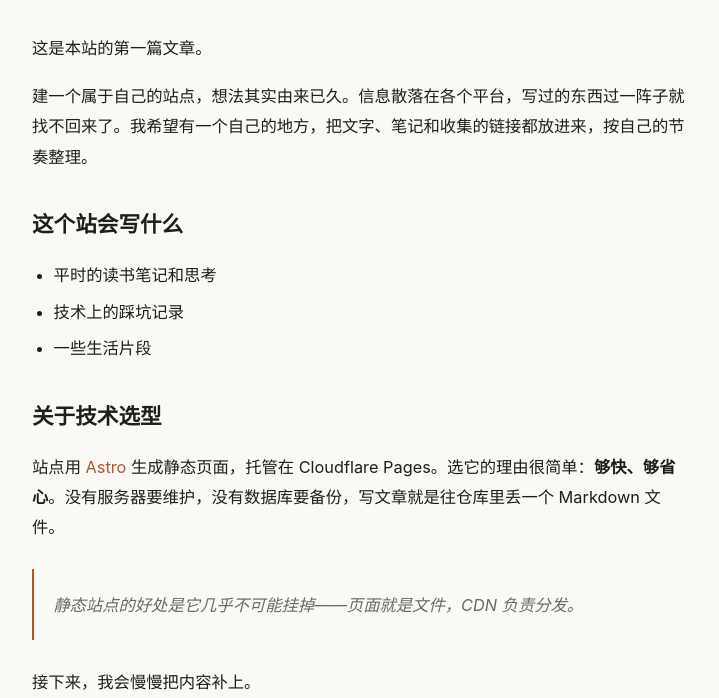
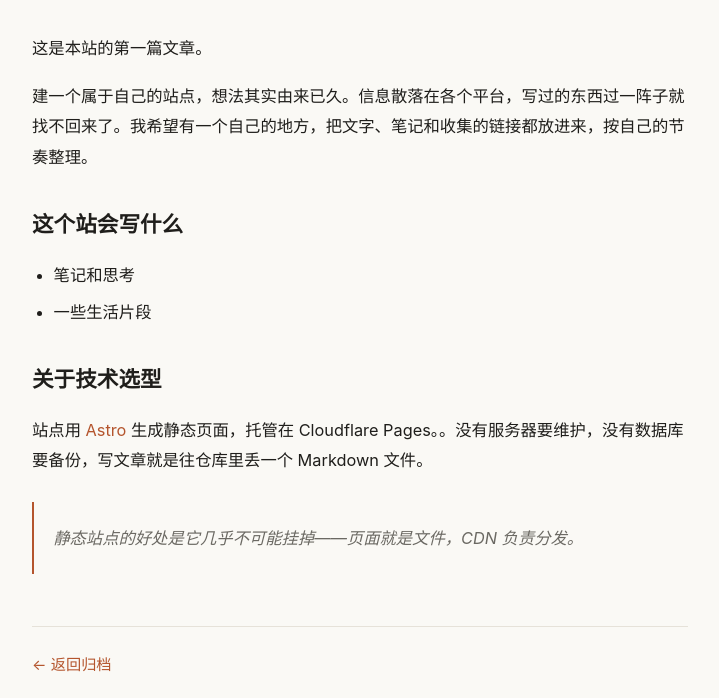
Before and after one commit to roczhm/homepage, an Astro site: page /posts/hello-world in a window 1280 px wide. Shown: the part 254-952 px from the top of the page, without its empty margins (280-999 px from the left). Built offline with nearby package versions, Linux system fonts and the light colour scheme; Astro itself is replaced by a stand-in of ours.

Commit message:
更新 hello-world.md

```diff
--- a/src/content/posts/hello-world.md
+++ b/src/content/posts/hello-world.md
@@ -10,14 +10,11 @@ description: '站点开通的第一篇。说说为什么要建这个站，以及
 
 ## 这个站会写什么
 
-- 平时的读书笔记和思考
-- 技术上的踩坑记录
+- 笔记和思考
 - 一些生活片段
 
 ## 关于技术选型
 
-站点用 [Astro](https://astro.build) 生成静态页面，托管在 Cloudflare Pages。选它的理由很简单：**够快、够省心**。没有服务器要维护，没有数据库要备份，写文章就是往仓库里丢一个 Markdown 文件。
+站点用 [Astro](https://astro.build) 生成静态页面，托管在 Cloudflare Pages。。没有服务器要维护，没有数据库要备份，写文章就是往仓库里丢一个 Markdown 文件。
 
 > 静态站点的好处是它几乎不可能挂掉——页面就是文件，CDN 负责分发。
-
-接下来，我会慢慢把内容补上。
```
